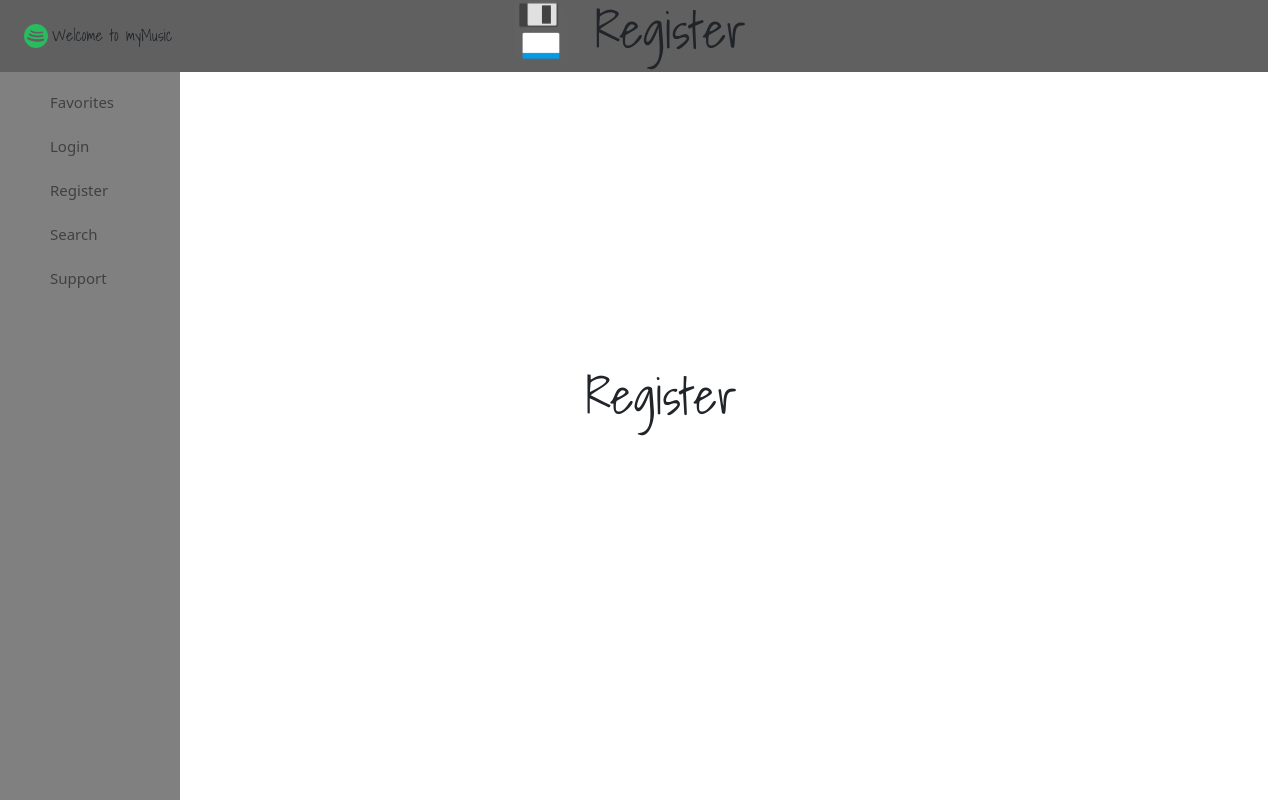
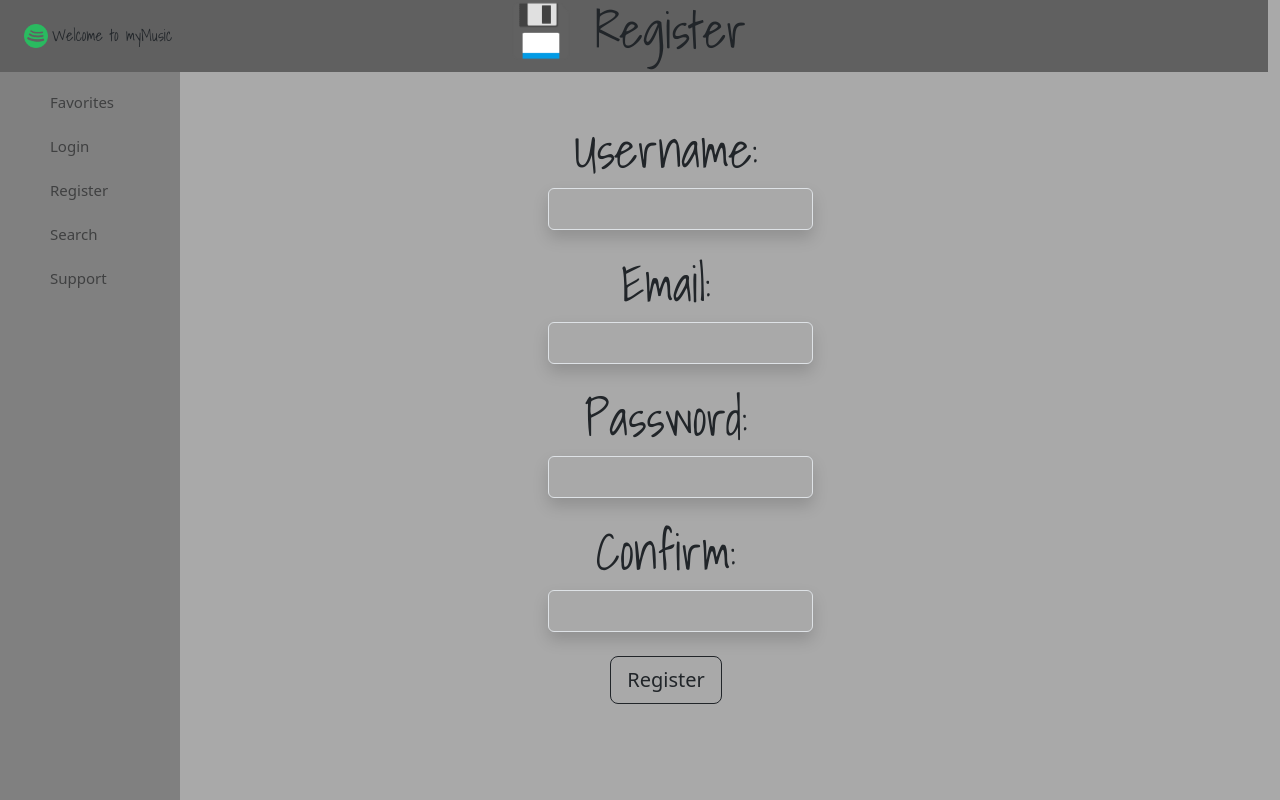
Before and after one commit to sergiorioss-dul/Spotify, a React (Vite) app: page /register in a window 1280 px wide. Built offline with nearby package versions, Linux system fonts and the light colour scheme.

Commit message:
integrate all pages

```diff
--- a/src/components/ImageAccordion/ImageAccordion.tsx
+++ b/src/components/ImageAccordion/ImageAccordion.tsx
@@ -37,9 +37,9 @@ const items = [
 ]
 
 export const ImageAccordion = () => {
-    const [active, setActive] = useState(0)
+    const [active, setActive] = useState<number>(0)
 
-    const handleToggle = (index) => setActive(index)
+    const handleToggle = (index: number) => setActive(index)
 
     return (
         <>
--- a/src/components/Sidebar/styles.css
+++ b/src/components/Sidebar/styles.css
@@ -89,3 +89,11 @@
     background: rgb(0 0 0 / 20%);
     opacity: 1;
 }
+
+.backgroundInput {
+    background-color: darkgray;
+}
+
+.backgroundInput:hover {
+    background-color: darkgray;
+}
--- a/src/index.css
+++ b/src/index.css
@@ -39,6 +39,7 @@ body {
     place-items: center;
     min-width: 320px;
     min-height: 100vh;
+    background-color: darkgrey;
 }
 
 h1 {
@@ -46,6 +47,10 @@ h1 {
     font-weight: 400;
     font-style: normal;
     font-size: 50px;
+}
+
+.titleBackground {
+    background-color: 'darkgray';
 }
 
 @media (prefers-color-scheme: light) {
--- a/src/pages/Login.tsx
+++ b/src/pages/Login.tsx
@@ -3,7 +3,34 @@ import Layout from '../components/Layout/Layout'
 const Login = () => {
     return (
         <Layout title="👤 Login">
-            <h1>Login</h1>
+            <div className="flex justify-center mt-5">
+                <div className="w-full max-w-sm">
+                    <form action="" className="rounded shadow-md px-8 pt-6 pb-8 mb-4">
+                        <div className="mb-4">
+                            <h1> Email:</h1>
+                            <input
+                                type="text"
+                                className="backgroundInput shadow appearence-none border rounded w-full py-2 px-3 text-gray-700 leading-tight focus:outline-none focus:shadow-outline"
+                            />
+                        </div>
+                        <div className="mb-4">
+                            <h1> Password:</h1>
+                            <input
+                                type="password"
+                                className="backgroundInput shadow appearence-none border rounded w-full py-2 px-3 text-gray-700 leading-tight focus:outline-none focus:shadow-outline"
+                            />
+                        </div>
+                        <button
+                            type="button"
+                            className="btn btn-outline-dark btn-lg"
+                            data-mdb-ripple-init
+                            data-mdb-ripple-color="dark"
+                        >
+                            Log in
+                        </button>
+                    </form>
+                </div>
+            </div>
         </Layout>
     )
 }
--- a/src/pages/Register.tsx
+++ b/src/pages/Register.tsx
@@ -3,7 +3,43 @@ import Layout from '../components/Layout/Layout'
 const Register = () => {
     return (
         <Layout title="💾 Register">
-            <h1>Register</h1>
+            <div className="flex justify-center mt-5">
+                <div className="w-full max-w-sm">
+                    <form action="" className="rounded shadow-md px-8 pt-6 pb-8 mb-4">
+                        <div className="mb-4">
+                            <h1> Username:</h1>
+                            <input
+                                type="text"
+                                className="backgroundInput shadow appearence-none border rounded w-full py-2 px-3 text-gray-700 leading-tight focus:outline-none focus:shadow-outline"
+                            />
+                        </div>
+                        <div className="mb-4">
+                            <h1> Email:</h1>
+                            <input
+                                type="email"
+                                className="backgroundInput shadow appearence-none border rounded w-full py-2 px-3 text-gray-700 leading-tight focus:outline-none focus:shadow-outline"
+                            />
+                        </div>
+                        <div className="mb-4">
+                            <h1> Password:</h1>
+                            <input
+                                type="password"
+                                className="backgroundInput shadow appearence-none border rounded w-full py-2 px-3 text-gray-700 leading-tight focus:outline-none focus:shadow-outline"
+                            />
+                        </div>
+                        <div className="mb-4">
+                            <h1> Confirm:</h1>
+                            <input
+                                type="password"
+                                className="backgroundInput shadow appearence-none border rounded w-full py-2 px-3 text-gray-700 leading-tight focus:outline-none focus:shadow-outline"
+                            />
+                        </div>
+                        <button type="button" className="btn btn-outline-dark btn-lg">
+                            Register
+                        </button>
+                    </form>
+                </div>
+            </div>
         </Layout>
     )
 }
--- a/src/pages/Search.tsx
+++ b/src/pages/Search.tsx
@@ -3,7 +3,13 @@ import Layout from '../components/Layout/Layout'
 const Search = () => {
     return (
         <Layout title="🔎 Search">
-            <h1>Search</h1>
+            <div
+                className="input-group input-group-lg position-absolute w-75"
+                style={{ top: '100px', left: '150px' }}
+            >
+                <span className="input-group-text backgroundInput">🔎</span>
+                <input type="text" className="form-control backgroundInput" />
+            </div>
         </Layout>
     )
 }
```
